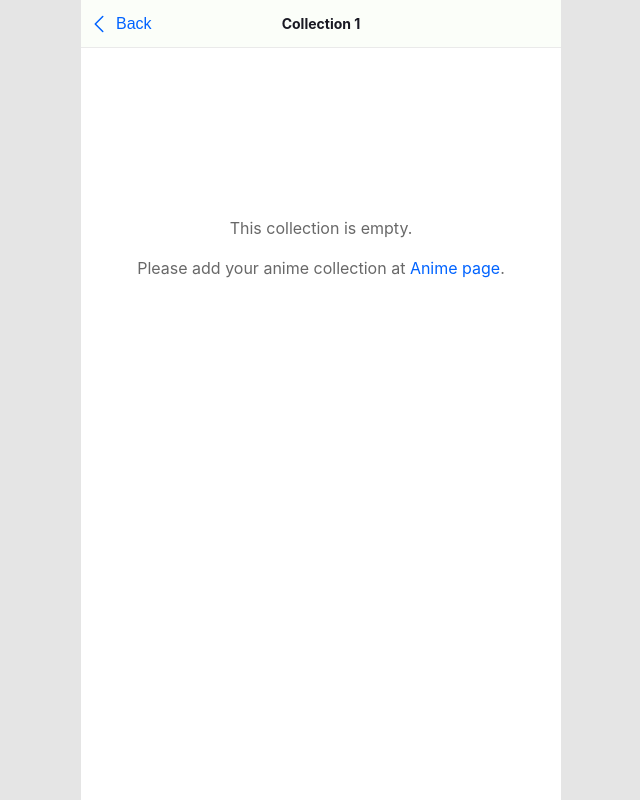
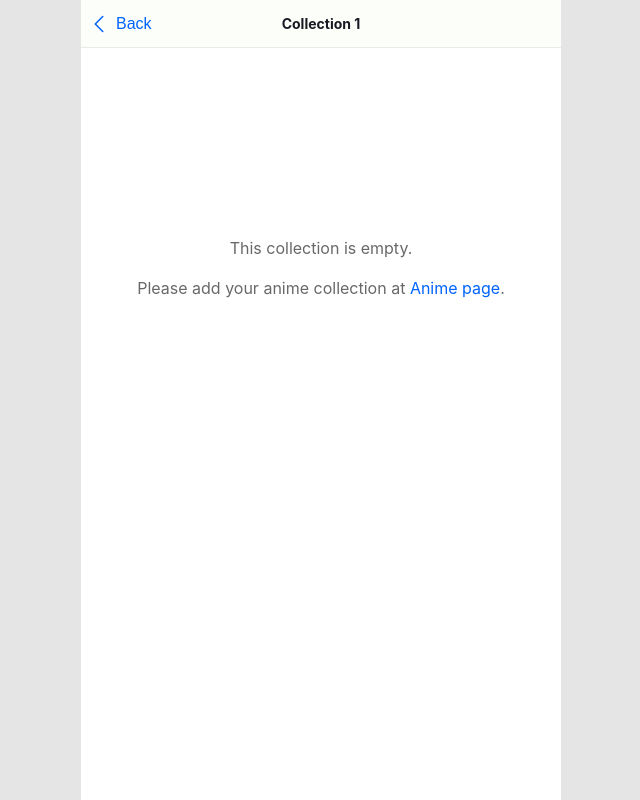
Before and after one commit to yahyasahaja/anime-collections, a React (Create React App) app: page /collections/1 in a window 1280 px wide. Shown: the whole page, without its empty margins (319-959 px from the left). Built offline with nearby package versions, Linux system fonts and the light colour scheme.

Commit message:
fix(style): update grid gap

```diff
--- a/src/components/MediaCard.tsx
+++ b/src/components/MediaCard.tsx
@@ -22,10 +22,6 @@
 
   return (
     <div {...attributes} css={css`
-      padding: 10px 20px;
-      display: block;
-    `}>
-      <div css={css`
       border-radius: 30px;
       overflow: hidden;
       box-shadow: 0px 1px 30px gainsboro;
@@ -94,7 +90,6 @@
         </React.Fragment>
       )}
     </div>
-    </div>
   )
 }
 
--- a/src/index.css
+++ b/src/index.css
@@ -18,7 +18,9 @@
 
 .infinite-scroll-component {
   display: grid;
-  grid-template-columns: repeat(auto-fit,minmax(200px,1fr));
+  grid-template-columns: repeat(auto-fit,minmax(150px,1fr));
+  gap: 20px;
+  padding: 20px;
 }
 
 body {
--- a/src/layouts/BasePageLayout.tsx
+++ b/src/layouts/BasePageLayout.tsx
@@ -47,6 +47,7 @@
         top: 0;
         border-bottom: 1px solid #eaeaea;
         background: var(--color-subdued);
+        z-index: 100;
       `}>
         {prefix}
         <h1 css={css`display: flex; align-items: center`}>{ title }</h1>
--- a/src/pages/AnimeDetail.tsx
+++ b/src/pages/AnimeDetail.tsx
@@ -73,6 +73,7 @@
               height: 250px;
               object-fit: cover;
               object-position: center;
+              display: block;
             `}
             src={media.bannerImage}
             placeholderSrc="/images/image-placeholder.jpeg"
--- a/src/pages/CollectionDetail.tsx
+++ b/src/pages/CollectionDetail.tsx
@@ -26,7 +26,12 @@
 
   return (
     <DetailPageLayout title={`Collection ${collectionName}`}>
-      <section>
+      <section css={css`
+        display: grid;
+        grid-template-columns: auto;
+        gap: 20px;
+        padding: 20px;
+      `}>
         {medias.map((media, i) => {
           return (
             <MediaCard
```
Lines whose indentation alone changed are shown as unchanged.
